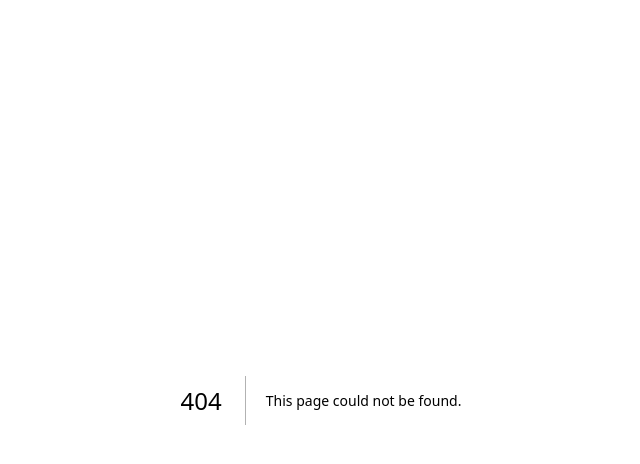
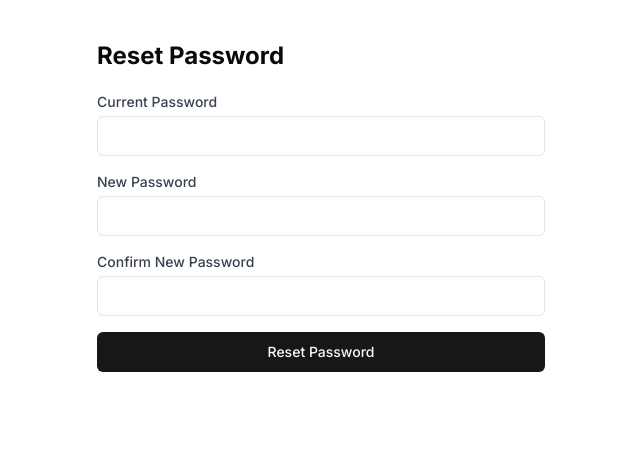
Before and after one commit to Saint1xD/mytasks, a Next.js app: page /reset-password in a window 1280 px wide. Before the commit this address had no page. Shown: the top 464 px of the page, without its empty margins (319-959 px from the left). Built offline with nearby package versions, Linux system fonts and the light colour scheme.

Commit message:
fix: fixed users login and register

```diff
--- a/app/layout.tsx
+++ b/app/layout.tsx
@@ -2,7 +2,8 @@ import './globals.css'
 import type { Metadata } from 'next'
 import { Inter } from 'next/font/google'
 import { ThemeProvider } from '@/components/theme-provider'
-import { ToastProvider } from '@/components/ui/toast'
+import { Toaster } from "@/components/ui/toaster"
+import { AuthProvider } from '@/contexts/AuthContext'
 
 const inter = Inter({ subsets: ['latin'] })
 
@@ -17,12 +18,13 @@ export default function RootLayout({
   children: React.ReactNode
 }) {
   return (
-    <html lang="en">
+    <html lang="en" suppressHydrationWarning>
       <body className={inter.className}>
         <ThemeProvider attribute="class" defaultTheme="system" enableSystem>
-          <ToastProvider>
+          <AuthProvider>
+            <Toaster />
             {children}
-          </ToastProvider>
+          </AuthProvider>
         </ThemeProvider>
       </body>
     </html>
--- a/app/login/page.tsx
+++ b/app/login/page.tsx
@@ -1,10 +1,90 @@
-import AuthForm from '@/components/AuthForm';
+"use client";
+
+import { useState } from 'react';
+import { useRouter } from 'next/navigation';
+import { Button } from '@/components/ui/button';
+import { Input } from '@/components/ui/input';
+import { useToast } from '@/hooks/use-toast';
+import { useAuth } from '@/contexts/AuthContext';
+import { Alert, AlertDescription } from '@/components/ui/alert';
 
 export default function LoginPage() {
+  const [email, setEmail] = useState('');
+  const [password, setPassword] = useState('');
+  const [error, setError] = useState('');
+  const router = useRouter();
+  const { toast } = useToast();
+  const { login } = useAuth();
+
+  const handleSubmit = async (event: React.FormEvent) => {
+    event.preventDefault();
+    setError(''); // Clear any previous errors
+    console.log('Login attempt for:', email);
+
+    try {
+      const response = await fetch('/api/auth/login', {
+        method: 'POST',
+        headers: { 'Content-Type': 'application/json' },
+        body: JSON.stringify({ email, password }),
+      });
+
+      console.log('Login response status:', response.status);
+
+      if (response.ok) {
+        const data = await response.json();
+        console.log('Login successful, received data:', data);
+        login(data.token, data.user);
+        toast({
+          title: "Login successful",
+          description: "You are now logged in.",
+        });
+        router.push('/');
+      } else {
+        const errorData = await response.json();
+        console.error('Login failed:', errorData);
+        setError(errorData.error || "Invalid credentials");
+      }
+    } catch (error) {
+      console.error('Login error:', error);
+      setError("An unexpected error occurred. Please try again.");
+    }
+  };
+
   return (
     <div className="container mx-auto max-w-md mt-10">
       <h1 className="text-2xl font-bold mb-5">Log In</h1>
-      <AuthForm mode="login" />
+      {error && (
+        <Alert className="mb-4 bg-red-100 border-red-400 text-red-700">
+          <AlertDescription>{error}</AlertDescription>
+        </Alert>
+      )}
+      <form onSubmit={handleSubmit} className="space-y-4">
+        <div>
+          <label htmlFor="email" className="block text-sm font-medium text-gray-700 mb-1">Email</label>
+          <Input
+            id="email"
+            type="email"
+            value={email}
+            onChange={(e) => setEmail(e.target.value)}
+            required
+            className="w-full"
+          />
+        </div>
+        <div>
+          <label htmlFor="password" className="block text-sm font-medium text-gray-700 mb-1">Password</label>
+          <Input
+            id="password"
+            type="password"
+            value={password}
+            onChange={(e) => setPassword(e.target.value)}
+            required
+            className="w-full"
+          />
+        </div>
+        <Button type="submit" className="w-full">
+          Log In
+        </Button>
+      </form>
     </div>
   );
 }
--- a/app/page.tsx
+++ b/app/page.tsx
@@ -1,16 +1,37 @@
+"use client";
+
 import Dashboard from '@/components/Dashboard';
 import TaskList from '@/components/TaskList';
 import { ModeToggle } from '@/components/mode-toggle';
 import Link from 'next/link';
+import { useAuth } from '@/contexts/AuthContext';
+import { Button } from '@/components/ui/button';
+import { useEffect } from 'react';
 
 export default function Home() {
+  const { user, logout } = useAuth();
+
+  useEffect(() => {
+    console.log('Current user state:', user);
+  }, [user]);
+
   return (
     <div className="container mx-auto p-4">
       <header className="flex justify-between items-center mb-8">
         <h1 className="text-4xl font-bold">Task Master</h1>
         <div className="flex items-center space-x-4">
-          <Link href="/login" className="text-blue-500 hover:underline">Login</Link>
-          <Link href="/register" className="text-blue-500 hover:underline">Register</Link>
+          {user ? (
+            <>
+              <span>Welcome, {user.email}</span>
+              <Button onClick={logout}>Logout</Button>
+              <Link href="/reset-password" className="text-blue-500 hover:underline">Reset Password</Link>
+            </>
+          ) : (
+            <>
+              <Link href="/login" className="text-blue-500 hover:underline">Login</Link>
+              <Link href="/register" className="text-blue-500 hover:underline">Register</Link>
+            </>
+          )}
           <ModeToggle />
         </div>
       </header>
@@ -24,4 +45,4 @@ export default function Home() {
       </main>
     </div>
   );
-};
+}
--- /dev/null
+++ b/app/reset-password/page.tsx
@@ -0,0 +1,108 @@
+"use client";
+
+import { useState } from 'react';
+import { useRouter } from 'next/navigation';
+import { Button } from '@/components/ui/button';
+import { Input } from '@/components/ui/input';
+import { useToast } from '@/hooks/use-toast';
+import { useAuth } from '@/contexts/AuthContext';
+import { Alert, AlertDescription } from '@/components/ui/alert';
+
+export default function ResetPasswordPage() {
+  const [currentPassword, setCurrentPassword] = useState('');
+  const [newPassword, setNewPassword] = useState('');
+  const [confirmPassword, setConfirmPassword] = useState('');
+  const [error, setError] = useState('');
+  const router = useRouter();
+  const { toast } = useToast();
+  const { user } = useAuth();
+
+  const handleSubmit = async (event: React.FormEvent) => {
+    event.preventDefault();
+    setError(''); // Clear any previous errors
+
+    if (newPassword !== confirmPassword) {
+      setError("New password and confirmation do not match.");
+      return;
+    }
+
+    if (!user) {
+      setError("You must be logged in to reset your password.");
+      return;
+    }
+
+    try {
+      const response = await fetch('/api/auth/reset-password', {
+        method: 'POST',
+        headers: {
+          'Content-Type': 'application/json',
+          'Authorization': `Bearer ${localStorage.getItem('token')}`
+        },
+        body: JSON.stringify({ currentPassword, newPassword }),
+      });
+
+      if (response.ok) {
+        toast({
+          title: "Password reset successful",
+          description: "Your password has been updated.",
+        });
+        router.push('/');
+      } else {
+        const errorData = await response.json();
+        setError(errorData.error || "An error occurred while resetting your password.");
+      }
+    } catch (error) {
+      console.error('Password reset error:', error);
+      setError("An unexpected error occurred. Please try again.");
+    }
+  };
+
+  return (
+    <div className="container mx-auto max-w-md mt-10">
+      <h1 className="text-2xl font-bold mb-5">Reset Password</h1>
+      {error && (
+        <Alert className="mb-4 bg-red-100 border-red-400 text-red-700">
+          <AlertDescription>{error}</AlertDescription>
+        </Alert>
+      )}
+      <form onSubmit={handleSubmit} className="space-y-4">
+        <div>
+          <label htmlFor="currentPassword" className="block text-sm font-medium text-gray-700 mb-1">Current Password</label>
+          <Input
+            id="currentPassword"
+            type="password"
+            value={currentPassword}
+            onChange={(e) => setCurrentPassword(e.target.value)}
+            required
+            className="w-full"
+          />
+        </div>
+        <div>
+          <label htmlFor="newPassword" className="block text-sm font-medium text-gray-700 mb-1">New Password</label>
+          <Input
+            id="newPassword"
+            type="password"
+            value={newPassword}
+            onChange={(e) => setNewPassword(e.target.value)}
+            required
+            className="w-full"
+          />
+        </div>
+        <div>
+          <label htmlFor="confirmPassword" className="block text-sm font-medium text-gray-700 mb-1">Confirm New Password</label>
+          <Input
+            id="confirmPassword"
+            type="password"
+            value={confirmPassword}
+            onChange={(e) => setConfirmPassword(e.target.value)}
+            required
+            className="w-full"
+          />
+        </div>
+        <Button type="submit" className="w-full">
+          Reset Password
+        </Button>
+      </form>
+    </div>
+  );
+}
--- /dev/null
+++ b/contexts/AuthContext.tsx
@@ -0,0 +1,57 @@
+"use client";
+
+import React, { createContext, useState, useContext, useEffect } from 'react';
+
+interface User {
+  id: number;
+  email: string;
+  role: string;
+}
+
+interface AuthContextType {
+  user: User | null;
+  login: (token: string, userData: User) => void;
+  logout: () => void;
+}
+
+const AuthContext = createContext<AuthContextType | undefined>(undefined);
+
+export const AuthProvider: React.FC<{ children: React.ReactNode }> = ({ children }) => {
+  const [user, setUser] = useState<User | null>(null);
+
+  useEffect(() => {
+    const token = localStorage.getItem('token');
+    const userData = localStorage.getItem('userData');
+    if (token && userData) {
+      setUser(JSON.parse(userData));
+    }
+  }, []);
+
+  const login = (token: string, userData: User) => {
+    localStorage.setItem('token', token);
+    localStorage.setItem('userData', JSON.stringify(userData));
+    setUser(userData);
+    console.log('User logged in:', userData);
+  };
+
+  const logout = () => {
+    localStorage.removeItem('token');
+    localStorage.removeItem('userData');
+    setUser(null);
+    console.log('User logged out');
+  };
+
+  return (
+    <AuthContext.Provider value={{ user, login, logout }}>
+      {children}
+    </AuthContext.Provider>
+  );
+};
+
+export const useAuth = () => {
+  const context = useContext(AuthContext);
+  if (context === undefined) {
+    throw new Error('useAuth must be used within an AuthProvider');
+  }
+  return context;
+};
--- a/pages/api/auth/login.ts
+++ b/pages/api/auth/login.ts
@@ -1,45 +1,34 @@
 import type { NextApiRequest, NextApiResponse } from 'next';
+import jwt from 'jsonwebtoken';
 import bcrypt from 'bcryptjs';
 import getPool from '@/lib/db';
 
-export default async function handler(
-  req: NextApiRequest,
-  res: NextApiResponse
-) {
+export default async function handler(req: NextApiRequest, res: NextApiResponse) {
   if (req.method === 'POST') {
     const { email, password } = req.body;
-
-    if (!email || !password) {
-      return res.status(400).json({ error: 'Email and password are required' });
-    }
+    console.log('Login attempt for email:', email);
 
     try {
       const pool = await getPool();
-      const client = await pool.connect();
+      const result = await pool.query('SELECT * FROM users WHERE email = $1', [email]);
+      const user = result.rows[0];
+      console.log('User found:', user ? 'Yes' : 'No');
 
-      // Check if user already exists
-      const existingUser = await client.query('SELECT * FROM users WHERE email = $1', [email]);
-      if (existingUser.rows.length > 0) {
-        client.release();
-        return res.status(400).json({ error: 'User already exists' });
+      if (user && bcrypt.compareSync(password, user.password)) {
+        const token = jwt.sign(
+          { userId: user.id, email: user.email, role: user.role },
+          process.env.JWT_SECRET!,
+          { expiresIn: '1h' }
+        );
+        console.log('Token generated successfully');
+        res.status(200).json({ token, user: { id: user.id, email: user.email, role: user.role } });
+      } else {
+        console.log('Invalid credentials');
+        res.status(401).json({ error: 'Invalid credentials' });
       }
-
-      // Hash password
-      const salt = await bcrypt.genSalt(10);
-      const hashedPassword = await bcrypt.hash(password, salt);
-
-      // Insert new user
-      const result = await client.query(
-        'INSERT INTO users (email, password, role) VALUES ($1, $2, $3) RETURNING id, email, role',
-        [email, hashedPassword, 'user']
-      );
-      client.release();
-
-      console.log('User registered:', result.rows[0]);
-      res.status(201).json({ message: 'User registered successfully', user: result.rows[0] });
-    } catch (err) {
-      console.error('Error registering user:', err);
-      res.status(500).json({ error: 'Failed to register user' });
+    } catch (error) {
+      console.error('Login error:', error);
+      res.status(500).json({ error: 'Internal server error' });
     }
   } else {
     res.setHeader('Allow', ['POST']);
--- a/pages/api/auth/reset-password.ts
+++ b/pages/api/auth/reset-password.ts
@@ -1,61 +1,44 @@
 import type { NextApiRequest, NextApiResponse } from 'next';
-import { Pool } from 'pg';
 import bcrypt from 'bcryptjs';
-import crypto from 'crypto';
-import nodemailer from 'nodemailer';
+import getPool from '@/lib/db';
+import { verifyToken } from '@/lib/auth';
 
-const pool = new Pool({
-  connectionString: process.env.DATABASE_URL,
-});
+export default async function handler(req: NextApiRequest, res: NextApiResponse) {
+  if (req.method !== 'POST') {
+    return res.status(405).json({ error: 'Method not allowed' });
+  }
 
-const transporter = nodemailer.createTransport({
-  // Configure your email service here
-  host: 'smtp.example.com',
-  port: 587,
-  auth: {
-    user: 'your-email@example.com',
-    pass: 'your-password'
+  const user = await verifyToken(req);
+  if (!user) {
+    return res.status(401).json({ error: 'Unauthorized' });
   }
-});
 
-export default async function handler(
-  req: NextApiRequest,
-  res: NextApiResponse
-) {
-  if (req.method === 'POST') {
-    const { email } = req.body;
+  const { currentPassword, newPassword } = req.body;
 
-    try {
-      const client = await pool.connect();
-      const user = await client.query('SELECT * FROM users WHERE email = $1', [email]);
+  try {
+    const pool = await getPool();
+    const client = await pool.connect();
 
-      if (user.rows.length === 0) {
-        client.release();
-        return res.status(404).json({ error: 'User not found' });
-      }
+    // Verify current password
+    const result = await client.query('SELECT password FROM users WHERE id = $1', [user.userId]);
+    const dbUser = result.rows[0];
 
-      const resetToken = crypto.randomBytes(20).toString('hex');
-      const resetTokenExpiry = Date.now() + 3600000; // 1 hour from now
+    if (!dbUser || !bcrypt.compareSync(currentPassword, dbUser.password)) {
+      client.release();
+      return res.status(400).json({ error: 'Current password is incorrect' });
+    }
 
-      await client.query('UPDATE users SET reset_token = $1, reset_token_expiry = $2 WHERE email = $3',
-        [resetToken, resetTokenExpiry, email]);
+    // Hash new password
+    const salt = await bcrypt.genSalt(10);
+    const hashedPassword = await bcrypt.hash(newPassword, salt);
 
-      client.release();
+    // Update password
+    await client.query('UPDATE users SET password = $1 WHERE id = $2', [hashedPassword, user.userId]);
 
-      // Send email
-      const resetUrl = `http://localhost:3000/reset-password?token=${resetToken}`;
-      await transporter.sendMail({
-        to: email,
-        subject: 'Password Reset',
-        html: `Click <a href="${resetUrl}">here</a> to reset your password.`
-      });
-
-      res.status(200).json({ message: 'Password reset email sent' });
-    } catch (err) {
-      res.status(500).json({ error: 'Failed to process password reset' });
-    }
-  } else {
-    res.setHeader('Allow', ['POST']);
-    res.status(405).end(`Method ${req.method} Not Allowed`);
+    client.release();
+    res.status(200).json({ message: 'Password updated successfully' });
+  } catch (error) {
+    console.error('Error resetting password:', error);
+    res.status(500).json({ error: 'An error occurred while resetting the password' });
   }
 }
```
